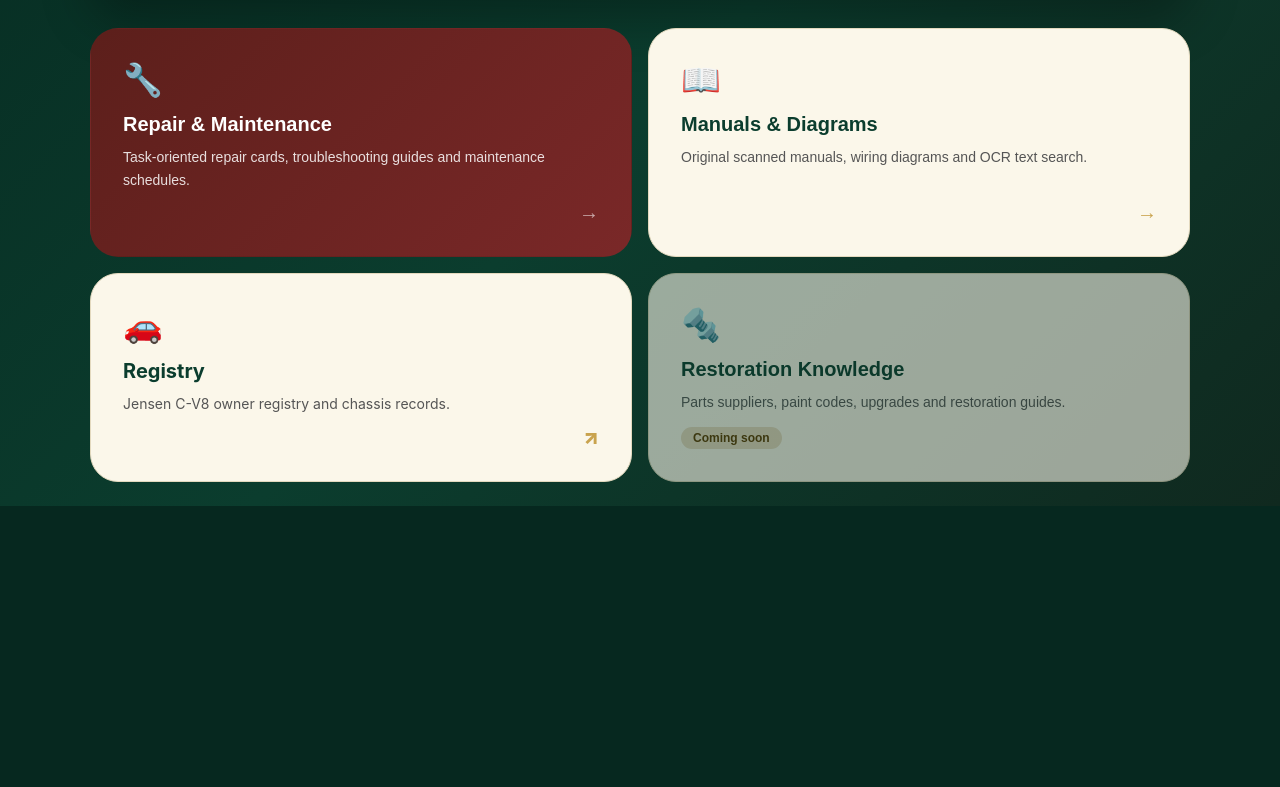
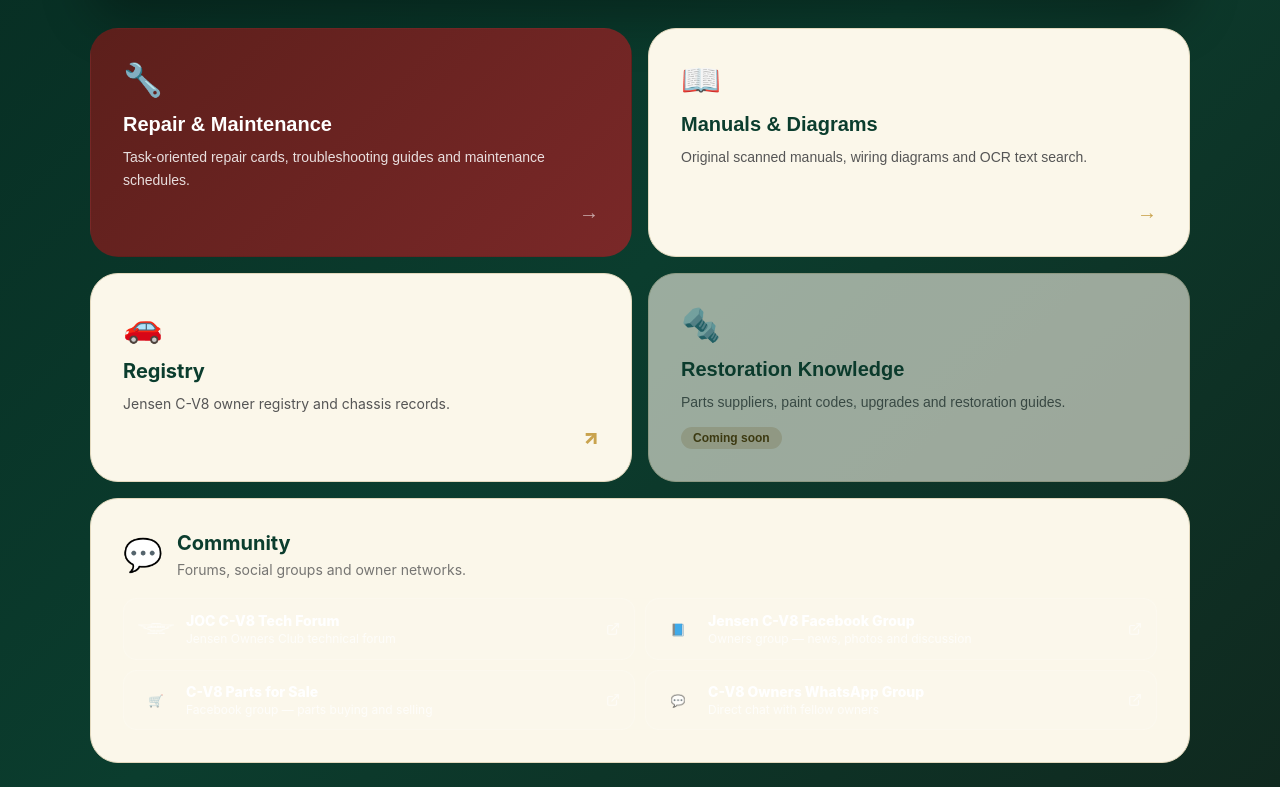
Before and after one commit to jonpj1000-stack/jensen-cv8-online, a React (Vite) app: page / in a window 1280 px wide. Shown: the part 498-1285 px from the top of the page. Before the commit the page ends 1004 px from the top, so only its background shows below. Built offline with nearby package versions, Linux system fonts and the light colour scheme.

Commit message:
Including Community Links

```diff
--- a/src/main.jsx
+++ b/src/main.jsx
@@ -730,7 +730,7 @@
                 <p>Original scanned manuals, wiring diagrams and OCR text search.</p>
                 <span className="homeSectionArrow">→</span>
               </button>
-              <a href="https://www.jensencv8registry.com" target="_blank" rel="noopener noreferrer" className="homeSection">
+              <a href="https://airtable.com/appqtFw9HrvLwGDRV/shrc1eGBCmNryrv0M" target="_blank" rel="noopener noreferrer" className="homeSection">
                 <span className="homeSectionIcon">🚗</span>
                 <h3>Registry</h3>
                 <p>Jensen C-V8 owner registry and chassis records.</p>
@@ -742,6 +742,71 @@
                 <p>Parts suppliers, paint codes, upgrades and restoration guides.</p>
                 <span className="homeSectionComing">Coming soon</span>
               </button>
+
+              {/* Community tile — full-width, links to forums, social & chat */}
+              <div className="homeSection communitySection">
+                <div className="communitySectionHeader">
+                  <span className="homeSectionIcon">💬</span>
+                  <div>
+                    <h3>Community</h3>
+                    <p>Forums, social groups and owner networks.</p>
+                  </div>
+                </div>
+                <div className="communityLinks">
+                  <a
+                    href="https://joc.org.uk/joc-forum/?w3=dmlld2ZvcnVtLnBocD9mPTY="
+                    target="_blank"
+                    rel="noopener noreferrer"
+                    className="communityLink"
+                  >
+                    <img src="/joc-logo.png" alt="Jensen Owners Club" className="communityLogo" />
+                    <div>
+                      <strong>JOC C-V8 Tech Forum</strong>
+                      <span>Jensen Owners Club technical forum</span>
+                    </div>
+                    <ExternalLink size={14} className="communityArrow" />
+                  </a>
+                  <a
+                    href="https://www.facebook.com/share/g/1Pen54ygEs/"
+                    target="_blank"
+                    rel="noopener noreferrer"
+                    className="communityLink"
+                  >
+                    <span className="communityLinkIcon">📘</span>
+                    <div>
+                      <strong>Jensen C-V8 Facebook Group</strong>
+                      <span>Owners group — news, photos and discussion</span>
+                    </div>
+                    <ExternalLink size={14} className="communityArrow" />
+                  </a>
+                  <a
+                    href="https://www.facebook.com/share/g/18rxSoRBHz/"
+                    target="_blank"
+                    rel="noopener noreferrer"
+                    className="communityLink"
+                  >
+                    <span className="communityLinkIcon">🛒</span>
+                    <div>
+                      <strong>C-V8 Parts for Sale</strong>
+                      <span>Facebook group — parts buying and selling</span>
+                    </div>
+                    <ExternalLink size={14} className="communityArrow" />
+                  </a>
+                  <a
+                    href="https://chat.whatsapp.com/DoyaYf5DEUuFgXuHS8qVZ3?s=cl&p=i&ilr=4"
+                    target="_blank"
+                    rel="noopener noreferrer"
+                    className="communityLink"
+                  >
+                    <span className="communityLinkIcon">💬</span>
+                    <div>
+                      <strong>C-V8 Owners WhatsApp Group</strong>
+                      <span>Direct chat with fellow owners</span>
+                    </div>
+                    <ExternalLink size={14} className="communityArrow" />
+                  </a>
+                </div>
+              </div>
             </div>
           </main>
         )}
--- a/src/styles.css
+++ b/src/styles.css
@@ -450,6 +450,21 @@
 .homeSectionArrow{margin-top:auto;font-size:20px;font-weight:900;color:#c9a34e;align-self:flex-end}
 .homeSection.primary .homeSectionArrow{color:rgba(255,255,255,.6)}
 .homeSectionComing{margin-top:auto;align-self:flex-start;background:#e8d9be;color:#5c3a00;border-radius:999px;padding:4px 12px;font-size:12px;font-weight:700}
+/* Community tile — spans full width below the 2×2 grid */
+.communitySection{grid-column:1/-1;flex-direction:column;align-items:flex-start;gap:16px;cursor:default}
+.communitySection:hover{transform:none;box-shadow:0 4px 20px rgba(0,0,0,.12)}
+.communitySectionHeader{display:flex;align-items:center;gap:14px;width:100%}
+.communitySectionHeader h3{margin:0 0 4px;font-size:20px}
+.communitySectionHeader p{margin:0;opacity:.8;font-size:14px}
+.communityLinks{display:grid;grid-template-columns:repeat(2,1fr);gap:10px;width:100%}
+.communityLink{display:flex;align-items:center;gap:12px;background:rgba(255,255,255,.08);border:1px solid rgba(255,255,255,.15);border-radius:14px;padding:12px 14px;text-decoration:none;color:white;transition:background .15s}
+.communityLink:hover{background:rgba(255,255,255,.16)}
+.communityLink strong{display:block;font-size:14px;font-weight:800}
+.communityLink span{font-size:12px;opacity:.75;display:block;margin-top:2px}
+.communityLogo{width:36px;height:36px;object-fit:contain;flex:0 0 36px;filter:brightness(10)}
+.communityLinkIcon{font-size:28px;flex:0 0 36px;text-align:center}
+.communityArrow{flex:0 0 auto;margin-left:auto;opacity:.6}
+@media(max-width:600px){.communityLinks{grid-template-columns:1fr}}
 
 /* ── Workshop View ─────────────────────────────────────────────────────────── */
 .workshopView{grid-column:1/-1;max-width:1100px;margin:0 auto;padding:0}
```
Also changed, not shown: public/joc-logo.png (added), 6 other files (tests, documents, lock files or other folders).
